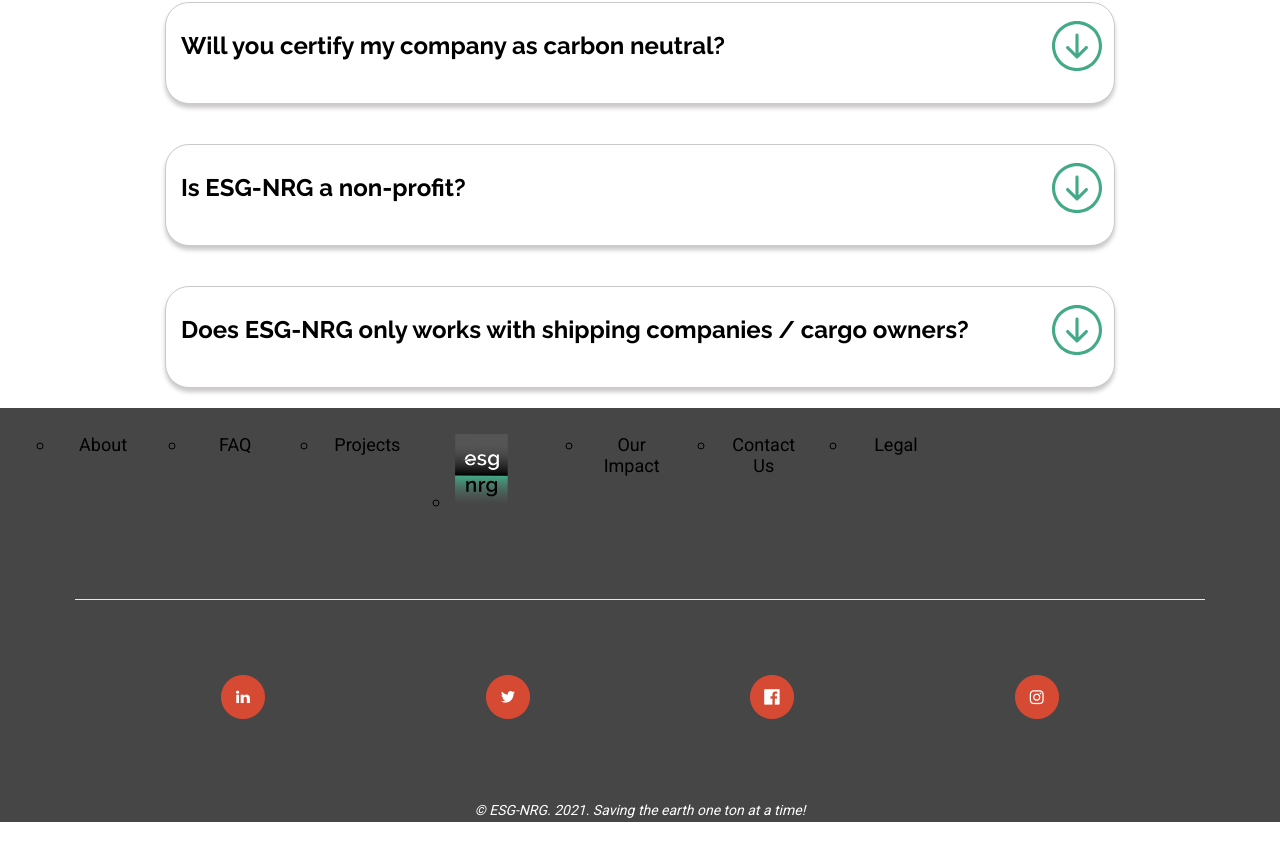
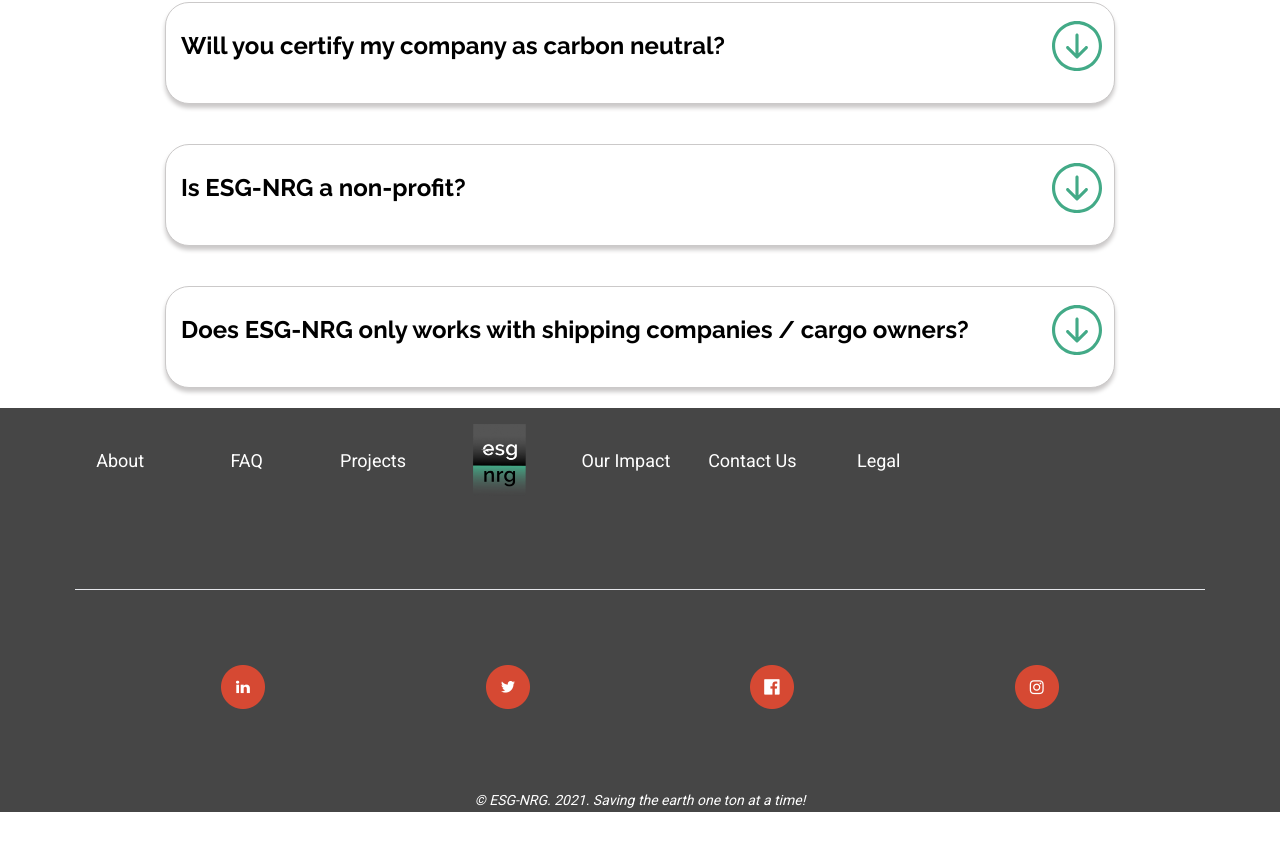
Before and after one commit to ESG-NRG/esg-nrg-newest, a React (Create React App) app in the folder client/: page /faq in a window 1280 px wide. Shown: the part 1729-2571 px from the top of the page. Built offline with nearby package versions, Linux system fonts and the light colour scheme; no server answers.

Commit message:
footer text color to white, no bullet points

```diff
--- a/client/src/Components/AssetsLanding.js
+++ b/client/src/Components/AssetsLanding.js
@@ -5,7 +5,7 @@
 import placeholderpic from "../images/placeholderpic.png";
 import arrow from "../images/subscriptionArrow.png";
 import useScreenSize from "./useScreenSize";
-// import CarouselDots from '/Users/steph/Desktop/ESG-NRG/node_modules/react-carousel/src/CarouselDots.js'
+
 
 
 
--- a/client/src/Components/Footer.js
+++ b/client/src/Components/Footer.js
@@ -47,8 +47,8 @@
         </div>
 
                 ) : (
-                <div className='footer' style={{background:`linear-gradient(to bottom,  ${top} 80%,${bottom} 100%)`}}>
-                        <ul className='py-4 flex space-x-10'>
+                <div style={{background:`linear-gradient(to bottom,  ${top} 80%,${bottom} 100%)`}}>
+                        <ul id='footer' className='py-4 flex space-x-10' >
                             <li className='smallRoboto'><a href="/about-us">About</a></li>
                             <li className='smallRoboto'><a href="/faq">FAQ</a></li>
                             <li className='smallRoboto'><a href="/projects">Projects</a></li>
--- a/client/src/Components/RebuildingLanding.js
+++ b/client/src/Components/RebuildingLanding.js
@@ -15,7 +15,7 @@
             </div>
         <div className="flex flex-row my-10">
             <div className='MOPsectionM'>
-              <ul className="md:leading-normal list-outside">
+              <ul >
                 <p className="marineM">REBUILD THE OCEAN + ENVIRONMENT</p> <br />
                 <p className="smallRobotoM">
                   with open, pragmatic guidance from your ESG Adviser
@@ -24,18 +24,6 @@
                 <div>
                   <img className='paragraphM' src={paragraph} />
                 </div>
-                {/* <li>
-                  Find offsets that are additional, traceable, verifiable,
-                  performing and contributing to sustainable development.
-                </li>
-                <br />
-                <li>
-                  Filter across different carbon offset project types, developers, standards, price ranges, SDG goals and countries of origin.
-                </li>
-                <br />
-                <li>
-                  Weigh the proclaimed project benefits against it's likely impact on the environment with market insights and research provided within the Marine Offset Platform (MOP).
-                </li> */}
                 <br /><br />
               </ul>
               <button className="buttonM" onClick>
--- a/client/src/index.css
+++ b/client/src/index.css
@@ -197,7 +197,6 @@
   transform: translate(-50%, -50%);
   color: white;
   font-family: "Raleway";
-  border: 1px solid red;
 }
 
 .marine {
@@ -233,10 +232,6 @@
   font-size: 15px;
 }
 
-/* .bg-local {
-  position: absolute;
-} */
-
 .secondLine {
   font-family: "Raleway";
   font-style: regular;
@@ -261,6 +256,7 @@
   font-size: 18px;
   line-height: 21.09px;
   text-align: center;
+
 }
 .smallerTitles {
   font-size: 32px;
@@ -393,6 +389,15 @@
   margin-bottom: 3%;
 }
 
+#footer li {
+  color: white;
+  list-style: none;
+  margin: auto;
+  display: flex;
+  justify-content: center;
+
+}
+
 .footerM li {
   list-style: none;
   color: white;
@@ -406,9 +411,11 @@
   width: 44px;
 }
 
+
 .alignFooter {
   display: flex;
   justify-content: space-evenly;
+
 }
 
 .copyright {
```
Also changed, not shown: 2 other files (tests, documents, lock files or other folders).
